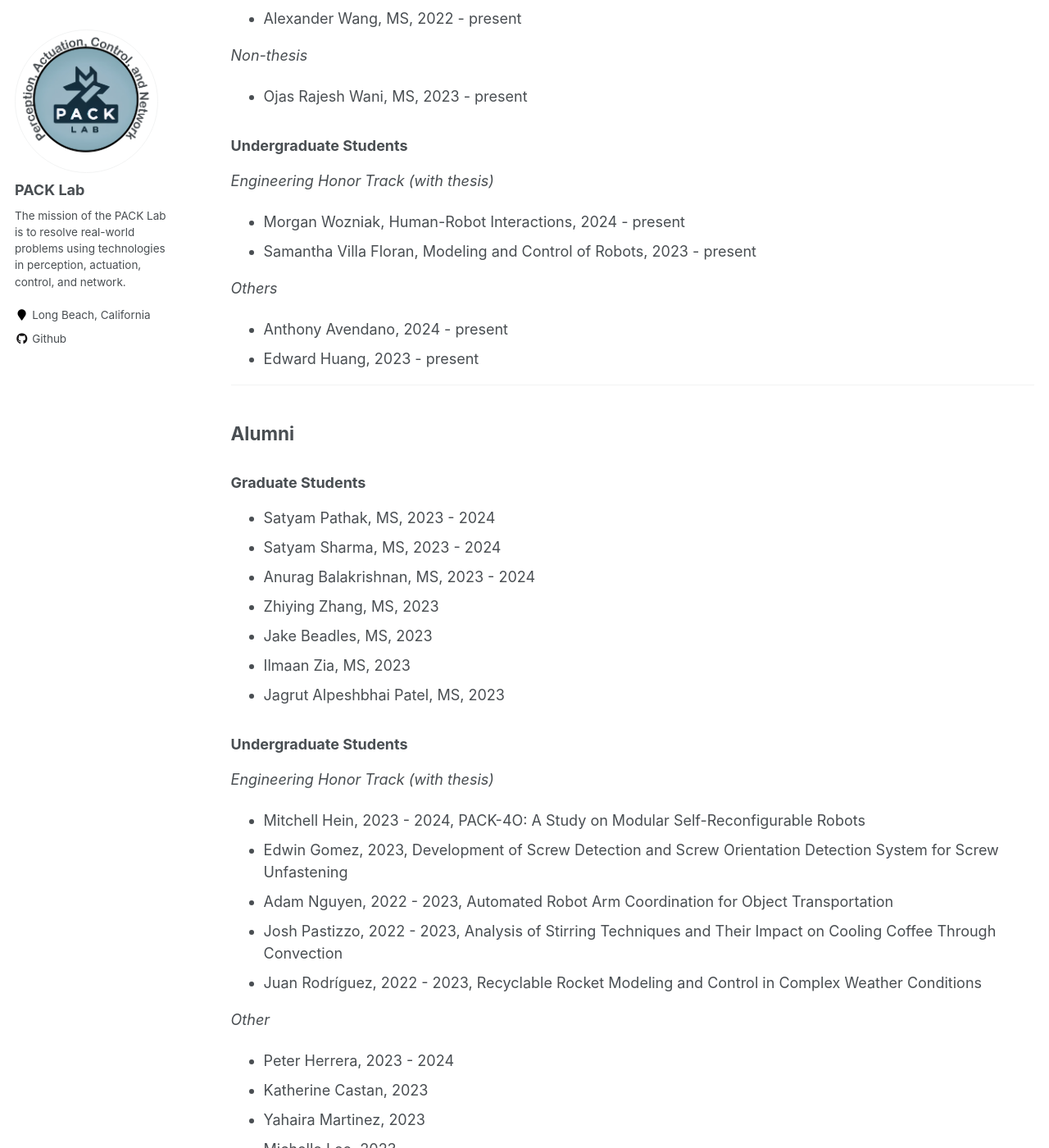
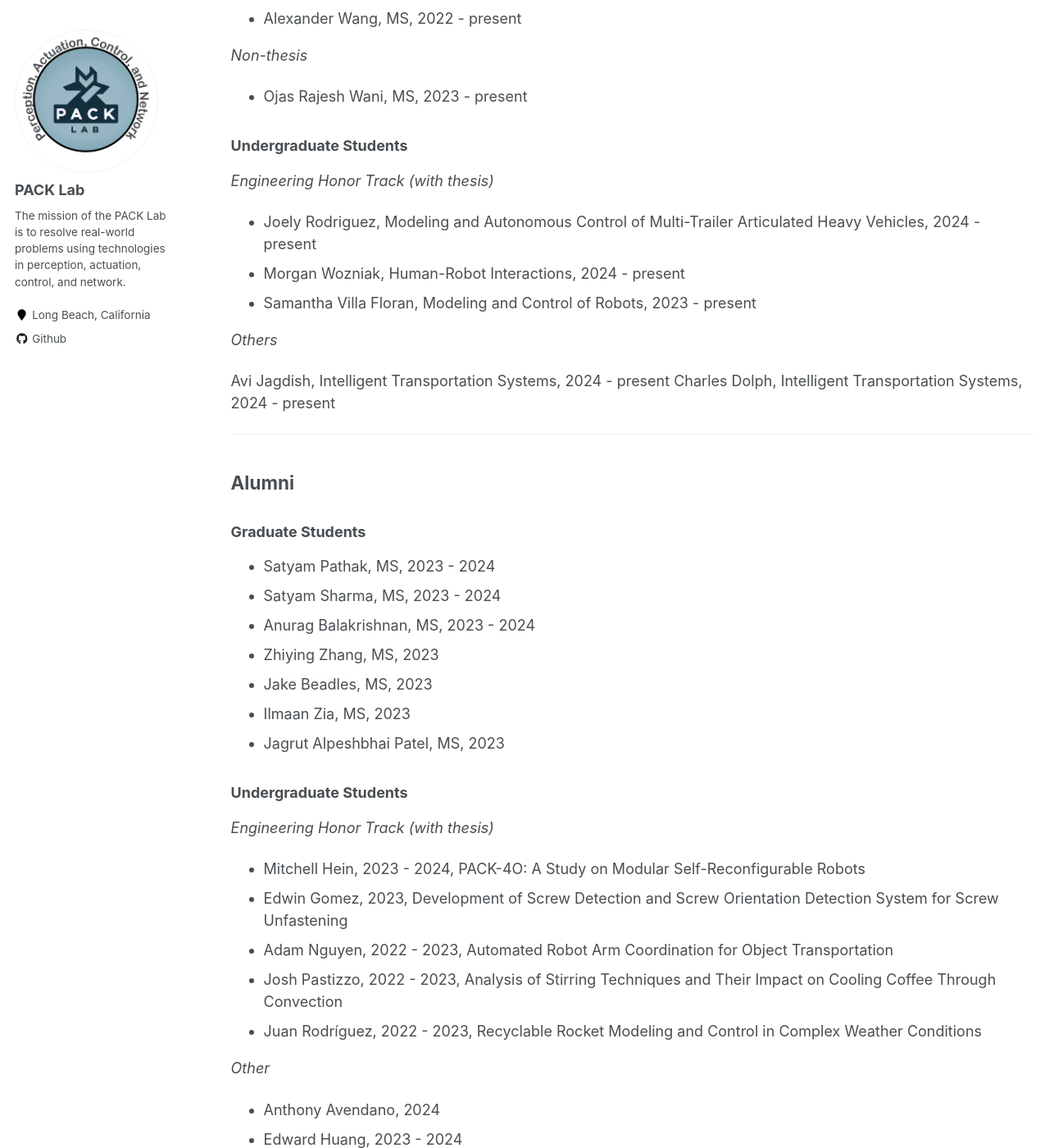
Before and after one commit to pack-lab/pack-lab.github.io, a Jekyll site: the page built from _pages/members.md, in a window 1280 px wide and 1400 px high, scrolled down 510 px. Shown: the whole window at 82% size. Built offline with Jekyll 4.4.1, drawn with Linux system fonts in a browser that asks for light colours.

Commit message:
Update members.md

```diff
--- a/_pages/members.md
+++ b/_pages/members.md
@@ -27,13 +27,14 @@ author_profile: true
 
 *Engineering Honor Track (with thesis)*
 
+* Joely Rodriguez, Modeling and Autonomous Control of Multi-Trailer Articulated Heavy Vehicles, 2024 - present
 * Morgan Wozniak, Human-Robot Interactions, 2024 - present
 * Samantha Villa Floran, Modeling and Control of Robots, 2023 - present
 
 *Others*
 
-* Anthony Avendano, 2024 - present
-* Edward Huang, 2023 - present
+Avi Jagdish, Intelligent Transportation Systems, 2024 - present
+Charles Dolph, Intelligent Transportation Systems, 2024 - present
 
 ---
 
@@ -58,6 +59,8 @@ author_profile: true
 * Juan Rodríguez, 2022 - 2023, Recyclable Rocket Modeling and Control in Complex Weather Conditions
 
 *Other*
+* Anthony Avendano, 2024
+* Edward Huang, 2023 - 2024
 * Peter Herrera, 2023 - 2024
 * Katherine Castan, 2023
 * Yahaira Martinez, 2023
```
